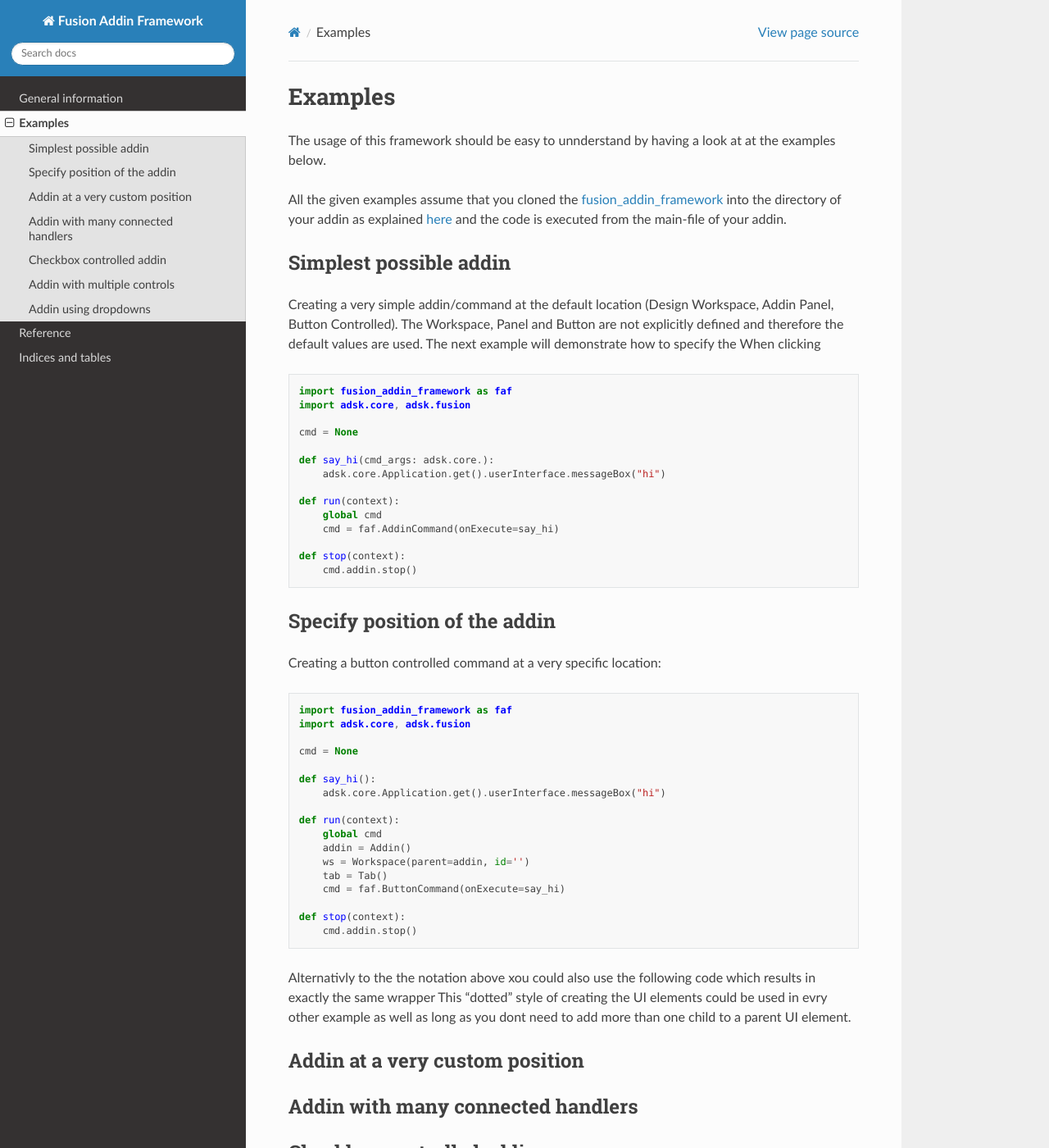
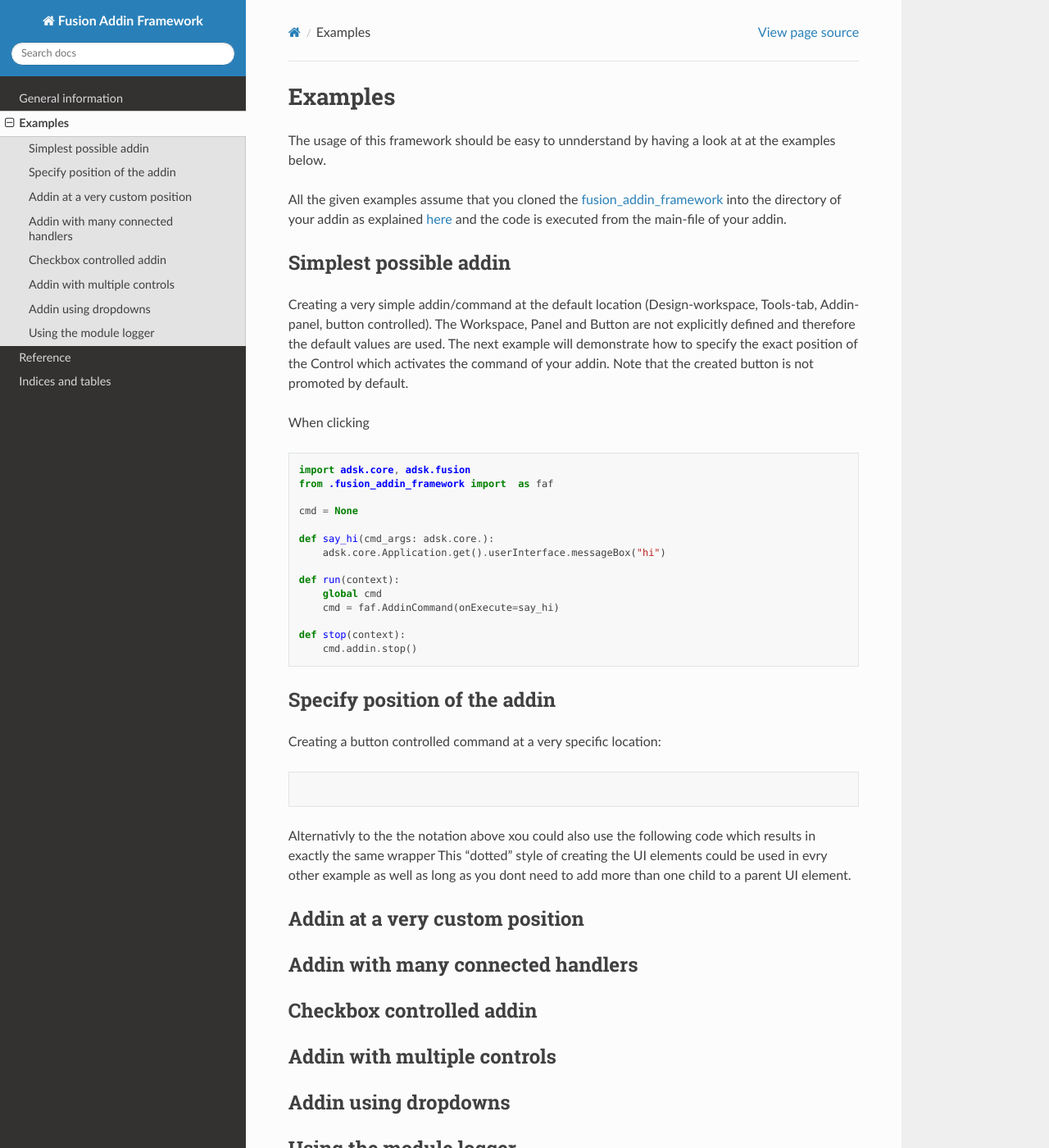
Before and after one commit to m0dd0/fusion_addin_framework, a Sphinx documentation site: the page built from docs/source/examples.rst, in a window 1280 px wide and 1400 px high. Shown: the whole window at 82% size. Built offline with Sphinx 7.4.7 and the Read the Docs theme 2.0.0, drawn with Linux system fonts in a browser that asks for light colours.

```diff
--- a/docs/source/examples.rst
+++ b/docs/source/examples.rst
@@ -16,16 +16,19 @@
 -----------------------
 
 Creating a very simple addin/command at the default location
-(Design Workspace, Addin Panel, Button Controlled).
+(Design-workspace, Tools-tab, Addin-panel, button controlled).
 The Workspace, Panel and Button are not explicitly defined and therefore the default
 values are used.
-The next example will demonstrate how to specify the
+The next example will demonstrate how to specify the exact position of the Control
+which activates the command of your addin.
+Note that the created button is not promoted by default.
+
 When clicking
 
 .. code-block:: python
 
-    import fusion_addin_framework as faf
     import adsk.core, adsk.fusion
+    from .fusion_addin_framework import  as faf
 
     cmd = None
 
@@ -46,23 +49,7 @@
 
 .. code-block:: python
 
-    import fusion_addin_framework as faf
-    import adsk.core, adsk.fusion
 
-    cmd = None
-
-    def say_hi():
-        adsk.core.Application.get().userInterface.messageBox("hi")
-
-    def run(context):
-        global cmd
-        addin = Addin()
-        ws = Workspace(parent=addin, id='')
-        tab = Tab()
-        cmd = faf.ButtonCommand(onExecute=say_hi)
-
-    def stop(context):
-        cmd.addin.stop()
 
 Alternativly to the the notation above xou could also use the following code which
 results in exactly the same wrapper
@@ -83,3 +70,6 @@
 
 Addin using dropdowns
 ---------------------
+
+Using the module logger
+-----------------------
```
Also changed, not shown: 1 other file.
